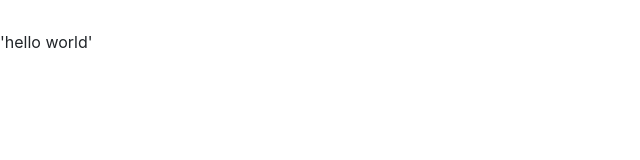
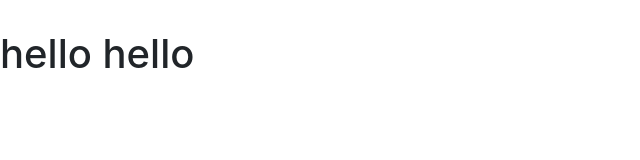
Before and after one commit to BishalMalla/chatter, a website: page index.html in a window 1280 px wide. Shown: the whole page, without its empty margins (0-640 px from the left). Drawn offline with nearby package versions, Linux system fonts and the light colour scheme.

Commit message:
inital comit

```diff
--- a/index.html
+++ b/index.html
@@ -20,7 +20,7 @@
     </style>
   </head>
   <body>
-    'hello world'
+    <h1>hello hello</h1>
     <!-- <div class ="container">
       <div id='userFormArea' class='row'>
         <div class="col-md-12">
```
